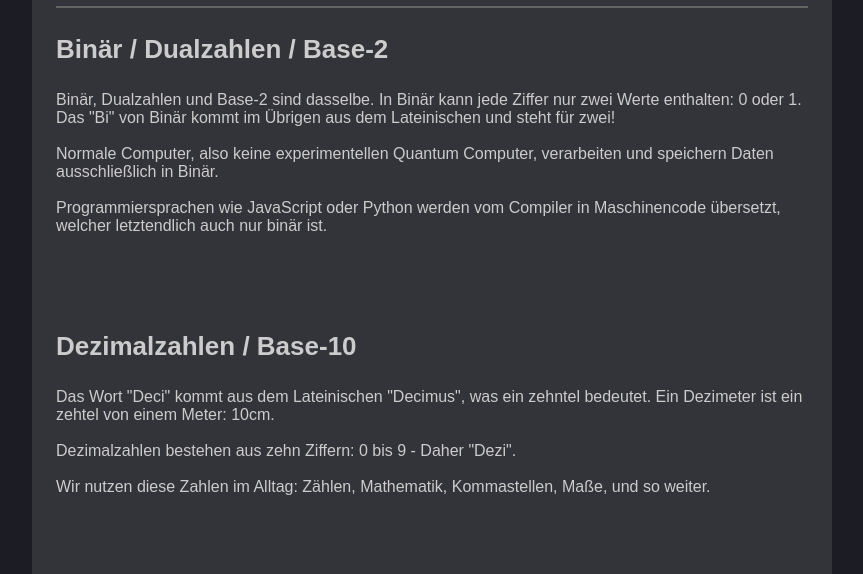
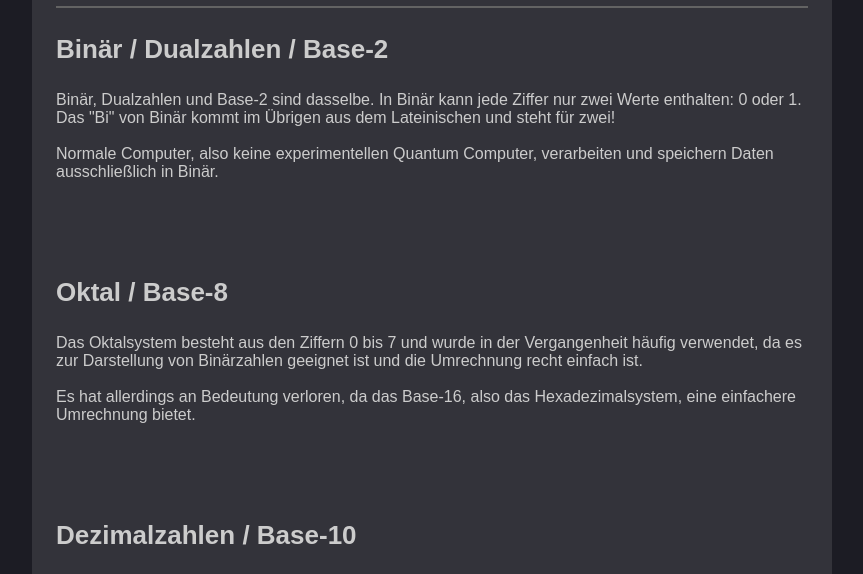
Before and after one commit to TimKoenig96/zahlensysteme, a plain HTML site: page index.html in a window 1280 px wide. Shown: the part 159-733 px from the top of the page, without its empty margins (208-1071 px from the left). Drawn offline with Linux system fonts and the light colour scheme.

Commit message:
Octal / Base-8 update
Added the Base-8 system - It has slipped my mind due to not being used frequently anymore.

```diff
--- a/index.html
+++ b/index.html
@@ -23,10 +23,17 @@
 					und steht für zwei!<br /><br />
 
 					Normale Computer, also keine experimentellen Quantum Computer, verarbeiten
-					und speichern Daten ausschließlich in Binär.<br /><br />
+					und speichern Daten ausschließlich in Binär.
+				</p><br /><br /><br />
 
-					Programmiersprachen wie JavaScript oder Python werden vom Compiler in
-					Maschinencode übersetzt, welcher letztendlich auch nur binär ist.
+				<h3>Oktal / Base-8</h3>
+				<p>
+					Das Oktalsystem besteht aus den Ziffern 0 bis 7 und wurde in der Vergangenheit
+					häufig verwendet, da es zur Darstellung von Binärzahlen geeignet ist und die
+					Umrechnung recht einfach ist.<br /><br />
+
+					Es hat allerdings an Bedeutung verloren, da das Base-16, also das Hexadezimalsystem,
+					eine einfachere Umrechnung bietet.
 				</p><br /><br /><br />
 
 				<h3>Dezimalzahlen / Base-10</h3>
```
